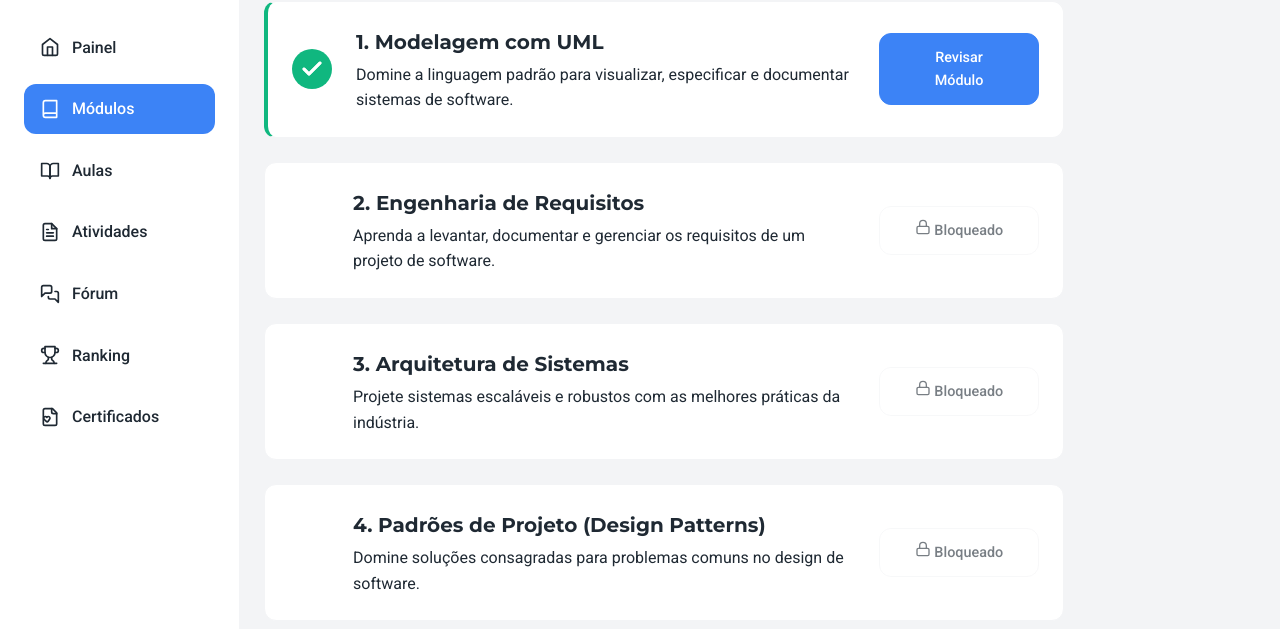
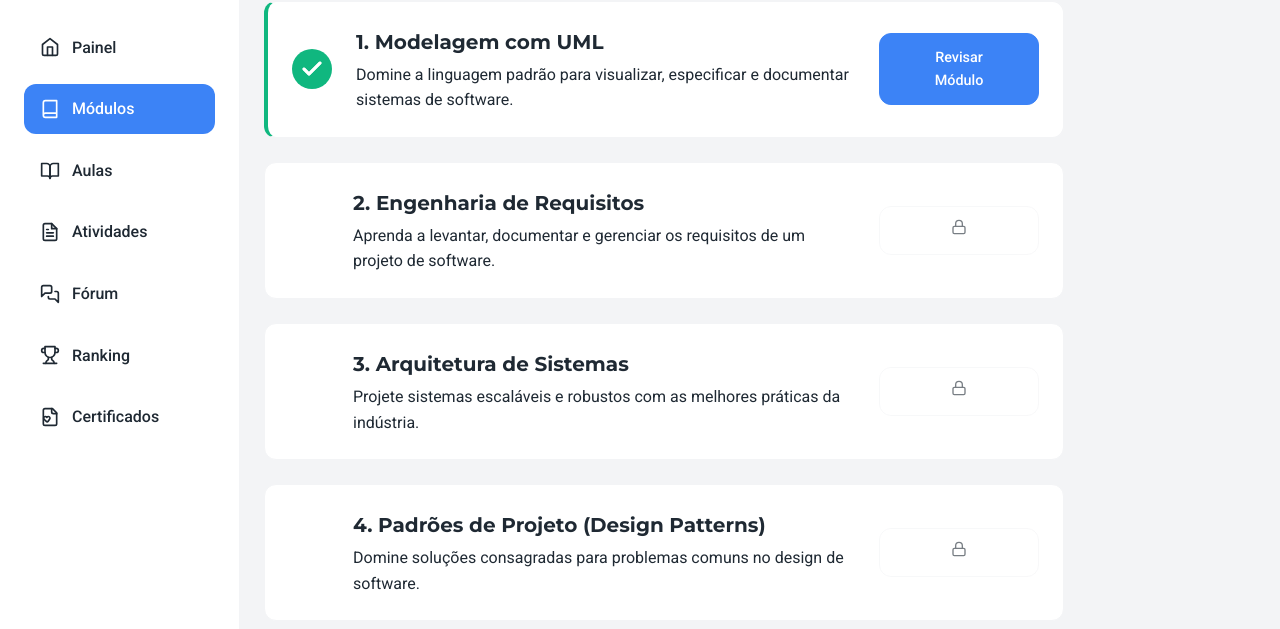
Before and after one commit to do2anjos/ModelaApp, a website: page public/conteudos.html in a window 1280 px wide. Shown: the part 121-750 px from the top of the page. Drawn offline with Linux system fonts and the light colour scheme.

Commit message:
AtualizaÃ§Ã£o do arquivo conteudos.html

```diff
--- a/public/conteudos.html
+++ b/public/conteudos.html
@@ -195,7 +195,6 @@
                             </div>
                             <a href="#" class="button button-secondary disabled">
                                 <svg xmlns="http://www.w3.org/2000/svg" width="16" height="16" viewBox="0 0 24 24" fill="none" stroke="currentColor" stroke-width="2" stroke-linecap="round" stroke-linejoin="round"><rect x="3" y="11" width="18" height="11" rx="2" ry="2"/><path d="M7 11V7a5 5 0 0 1 10 0v4"/></svg>
-                                Bloqueado
                             </a>
                         </summary>
                     </details>
@@ -209,8 +208,7 @@
                             </div>
                             <a href="#" class="button button-secondary disabled">
                                 <svg xmlns="http://www.w3.org/2000/svg" width="16" height="16" viewBox="0 0 24 24" fill="none" stroke="currentColor" stroke-width="2" stroke-linecap="round" stroke-linejoin="round"><rect x="3" y="11" width="18" height="11" rx="2" ry="2"/><path d="M7 11V7a5 5 0 0 1 10 0v4"/></svg>
-                                Bloqueado
-                            </a>
+                             </a>
                         </summary>
                     </details>
 
@@ -223,8 +221,7 @@
                             </div>
                             <a href="#" class="button button-secondary disabled">
                                 <svg xmlns="http://www.w3.org/2000/svg" width="16" height="16" viewBox="0 0 24 24" fill="none" stroke="currentColor" stroke-width="2" stroke-linecap="round" stroke-linejoin="round"><rect x="3" y="11" width="18" height="11" rx="2" ry="2"/><path d="M7 11V7a5 5 0 0 1 10 0v4"/></svg>
-                                Bloqueado
-                            </a>
+                             </a>
                         </summary>
                     </details>
                 </div>
```
